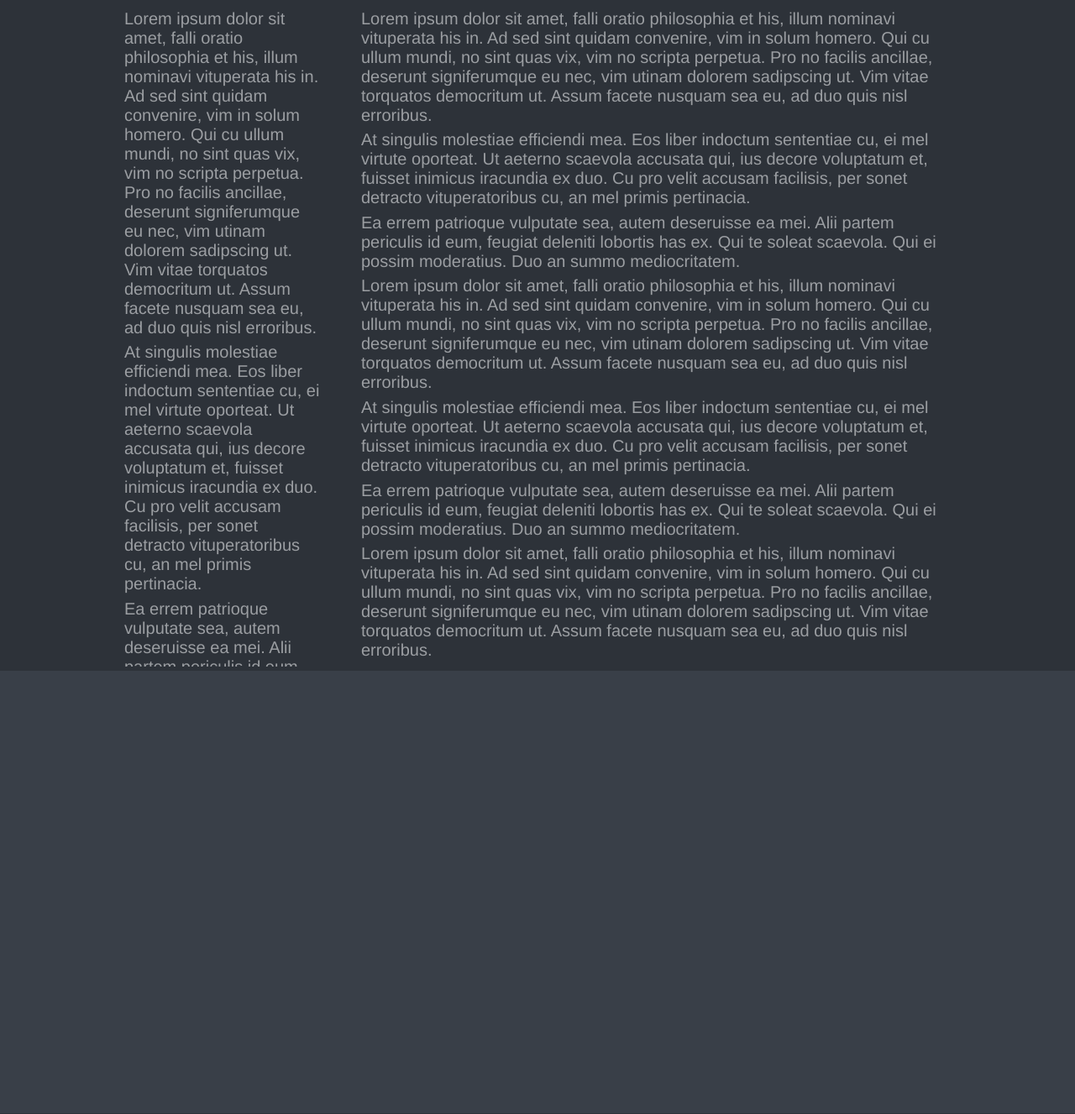
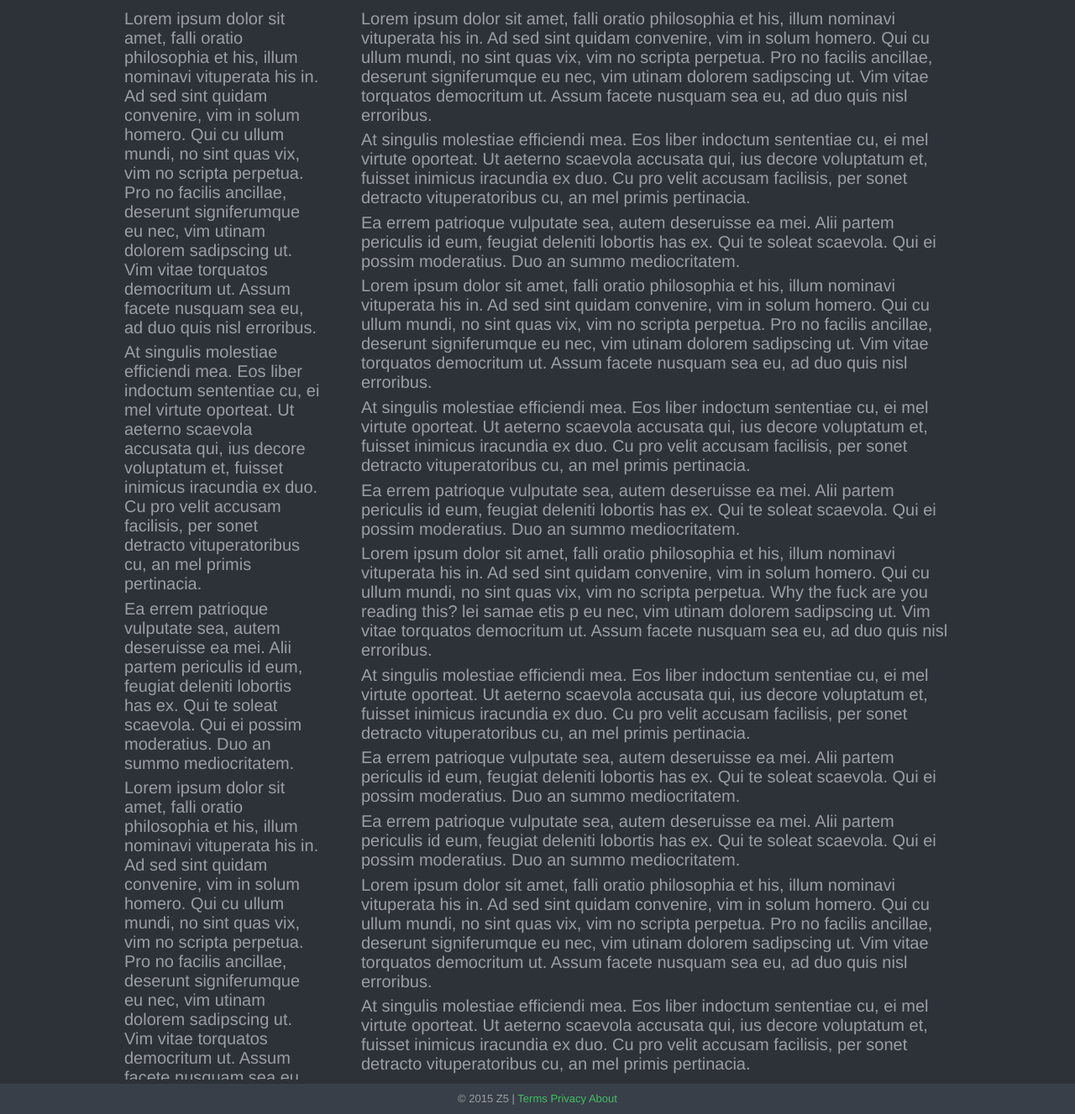
Before and after one commit to andreimuntean/Logbook, a PHP site: page /pages/logbook-page/logbook-page.html in a window 1280 px wide. Shown: the part 71-1398 px from the top of the page at 84% size. Run offline with PHP 8.4, Linux system fonts and the light colour scheme.

Commit message:
The main addition was allowing the logbook page scale vertically with the screen. In addition: - Footer added to logbook page. - Footer size adjusted in both logbook and landing pages.

```diff
--- a/Logbook/css/style.css
+++ b/Logbook/css/style.css
@@ -88,7 +88,6 @@ div.contentContainer-90 {
 div.logbookSelectionPane {
   width: 234px;
   margin-left: auto;
-  /*margin-right: 5px;*/
   overflow-y: scroll;
 }
 
--- a/Logbook/pages/landing-page/landing-page.html
+++ b/Logbook/pages/landing-page/landing-page.html
@@ -102,8 +102,8 @@
       <p>Lorem ipsum dolor sit amet, consectetur adispiscing elit</p>
     </div>
 
-    <p class="verySmall" style="margin-bottom:60px">&copy;2015 Z5 |
-      <a>Terms</a> <a>Privacy</a> <a>About</a>
+    <p class="verySmall" style="margin-bottom:8px;">&copy;
+      2015 Z5 | <a>Terms</a> <a>Privacy</a> <a>About</a>
     </p>
 
   </div>
--- a/Logbook/pages/logbook-page/logbook-page.html
+++ b/Logbook/pages/logbook-page/logbook-page.html
@@ -10,7 +10,7 @@
   <link href="../../css/style.css" rel="stylesheet">
 </head>
 
-<body>
+<body style="height:100vh">
 
   <div class="contentContainer">
     <div class="header">
@@ -22,10 +22,11 @@
     </div>
   </div>
 
-  <div class="overallContainer" style="background-color:#2d3239; height:800px">
-    <div class="contentContainer" style="padding-top:5px; padding-bottom:5px">
+  <div class="overallContainer" style="background-color:#2d3239;
+    height:calc(100% - 115px); padding: 5px 0 5px 0">
+    <div class="contentContainer" style="height:100%; padding:0">
 
-      <div class="logbookSelectionPane" style="float:left; height:790px;">
+      <div class="logbookSelectionPane" style="float:left; height:100%">
         <p>Lorem ipsum dolor sit amet, falli oratio philosophia et his, illum
           nominavi vituperata his in. Ad sed sint quidam convenire, vim in solum
           homero. Qui cu ullum mundi, no sint quas vix, vim no scripta perpetua.
@@ -42,9 +43,16 @@
         <p>Ea errem patrioque vulputate sea, autem deseruisse ea mei. Alii partem
           periculis id eum, feugiat deleniti lobortis has ex. Qui te soleat
           scaevola. Qui ei possim moderatius. Duo an summo mediocritatem.</p>
+
+        <p>Lorem ipsum dolor sit amet, falli oratio philosophia et his, illum
+          nominavi vituperata his in. Ad sed sint quidam convenire, vim in solum
+          homero. Qui cu ullum mundi, no sint quas vix, vim no scripta perpetua.
+          Pro no facilis ancillae, deserunt signiferumque eu nec, vim utinam
+          dolorem sadipscing ut. Vim vitae torquatos democritum ut. Assum facete
+          nusquam sea eu, ad duo quis nisl erroribus.</p>
       </div>
 
-      <div class="logbookEditor" style="float:right; height:790px">
+      <div class="logbookEditor" style="float:right; height:100%">
         <p>Lorem ipsum dolor sit amet, falli oratio philosophia et his, illum
           nominavi vituperata his in. Ad sed sint quidam convenire, vim in solum
           homero. Qui cu ullum mundi, no sint quas vix, vim no scripta perpetua.
@@ -82,7 +90,7 @@
         <p>Lorem ipsum dolor sit amet, falli oratio philosophia et his, illum
           nominavi vituperata his in. Ad sed sint quidam convenire, vim in solum
           homero. Qui cu ullum mundi, no sint quas vix, vim no scripta perpetua.
-          Pro no facilis ancillae, deserunt signiferumque eu nec, vim utinam
+          Why the fuck are you reading this? lei samae etis p eu nec, vim utinam
           dolorem sadipscing ut. Vim vitae torquatos democritum ut. Assum facete
           nusquam sea eu, ad duo quis nisl erroribus.</p>
 
@@ -95,11 +103,34 @@
         <p>Ea errem patrioque vulputate sea, autem deseruisse ea mei. Alii partem
           periculis id eum, feugiat deleniti lobortis has ex. Qui te soleat
           scaevola. Qui ei possim moderatius. Duo an summo mediocritatem.</p>
+
+        <p>Ea errem patrioque vulputate sea, autem deseruisse ea mei. Alii partem
+          periculis id eum, feugiat deleniti lobortis has ex. Qui te soleat
+          scaevola. Qui ei possim moderatius. Duo an summo mediocritatem.</p>
+
+        <p>Lorem ipsum dolor sit amet, falli oratio philosophia et his, illum
+          nominavi vituperata his in. Ad sed sint quidam convenire, vim in solum
+          homero. Qui cu ullum mundi, no sint quas vix, vim no scripta perpetua.
+          Pro no facilis ancillae, deserunt signiferumque eu nec, vim utinam
+          dolorem sadipscing ut. Vim vitae torquatos democritum ut. Assum facete
+          nusquam sea eu, ad duo quis nisl erroribus.</p>
+
+        <p>At singulis molestiae efficiendi mea. Eos liber indoctum sententiae
+          cu, ei mel virtute oporteat. Ut aeterno scaevola accusata qui, ius
+          decore voluptatum et, fuisset inimicus iracundia ex duo. Cu pro velit
+          accusam facilisis, per sonet detracto vituperatoribus cu, an mel primis
+          pertinacia.</p>
       </div>
 
     </div>
   </div>
 
+  <div class="contentContainer" align="center">
+    <p class="verySmall" style="margin-top:2px; margin-bottom:3px;">&copy;
+      2015 Z5 | <a>Terms</a> <a>Privacy</a> <a>About</a>
+    </p>
+  </div>
+
 </body>
 
 </html>
```
Also changed, not shown: Logbook/inc/db.inc.php (line endings or trailing spaces), Logbook/inc/functions.php (line endings or trailing spaces), Logbook/inc/user.inc.php (line endings or trailing spaces).
